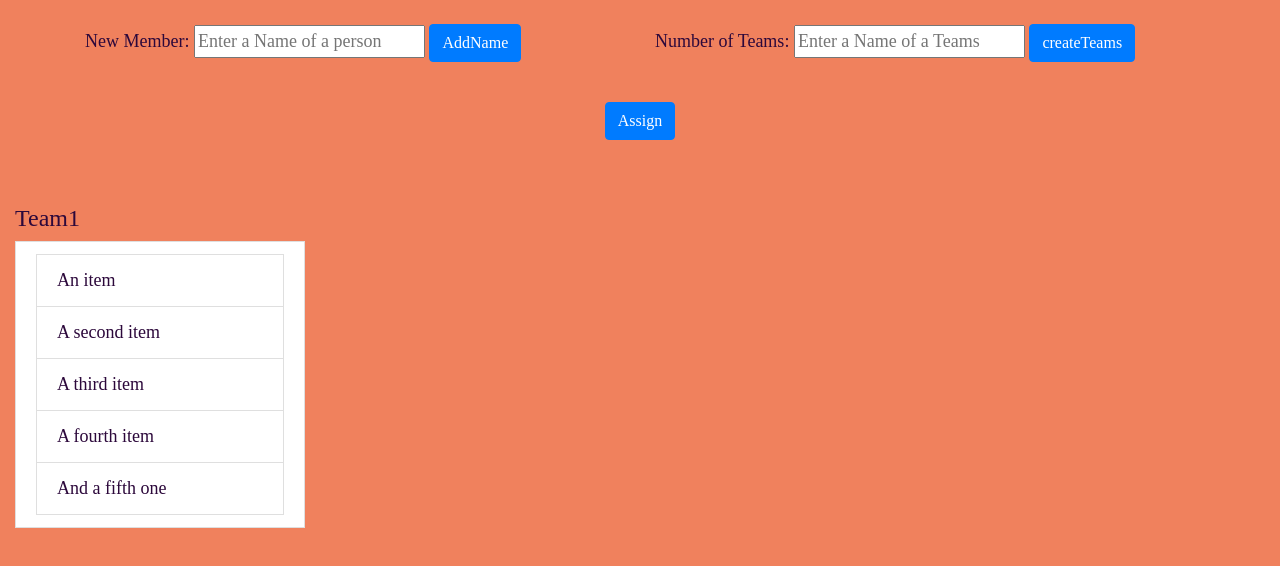
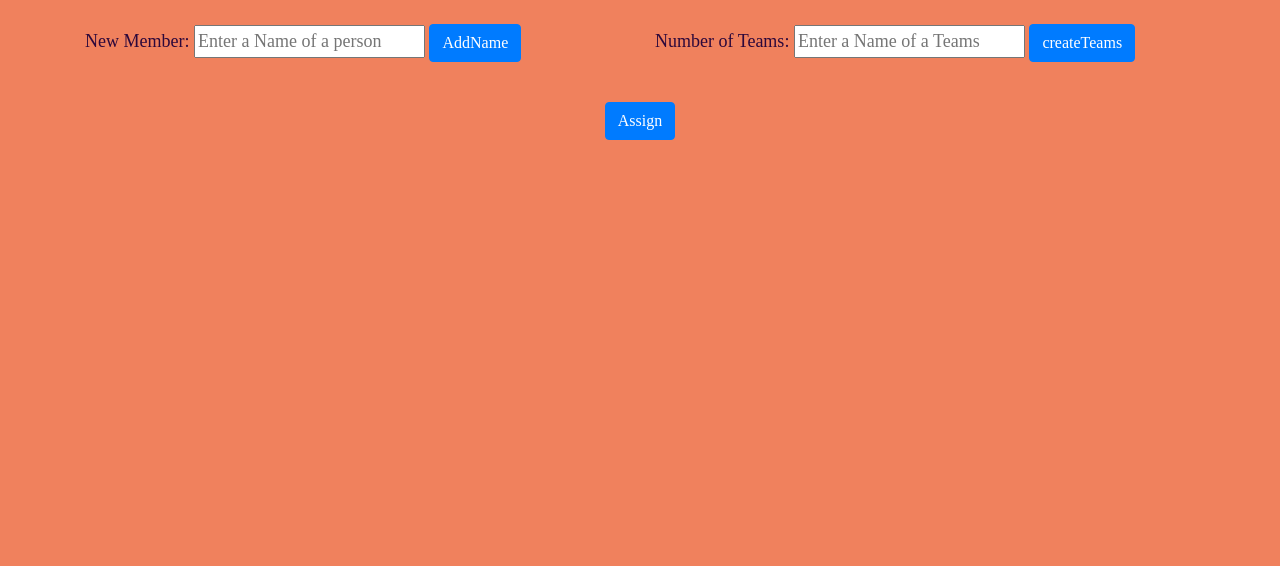
Before and after one commit to Nagaveena007/WEB-Sep21-M2D4, a plain HTML site: page index.html in a window 1280 px wide. Drawn offline with nearby package versions, Linux system fonts and the light colour scheme; a web font is replaced by a local one.

Commit message:
Update index.html

```diff
--- a/index.html
+++ b/index.html
@@ -30,7 +30,7 @@
  <span class="mx=1">Number of Teams:</span>
 
     <input type="number" id="teams" placeholder="Enter a Name of a Teams">
-    <button class="btn btn-primary" onclick="teams()" id="btnTeams" > createTeams</button>
+    <button class="btn btn-primary" onclick="createTeams()" id="btnTeams" > createTeams</button>
   </div>
 </div>
 </div>
@@ -42,24 +42,16 @@
     <!-- List of names -->
  </ul>
  <div class="d-flex">
- <button class="btn btn-primary mx-auto my-3"> Assign</button>
+ <button class="btn btn-primary mx-auto my-3" > Assign</button>
 </div>
 </div>
 
 
 <div class="col-12 my-5">
-  <div class="row">
-    <div class="col-3">
-  <h4>Team1</h4>
+  <div id="teams-row" class="row">
 
-<ul id="teams" class="list-group-item">
-  <li class="list-group-item">An item</li>
-  <li class="list-group-item">A second item</li>
-  <li class="list-group-item">A third item</li>
-  <li class="list-group-item">A fourth item</li>
-  <li class="list-group-item">And a fifth one</li>
-</ul>
-</div>
+
+
 </div>
 </div>
 
```
